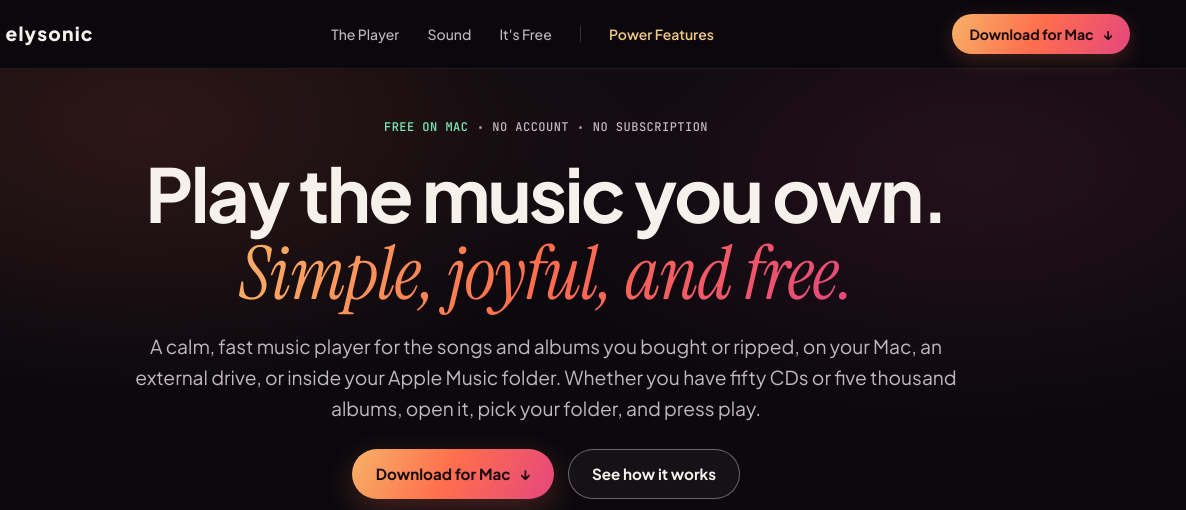
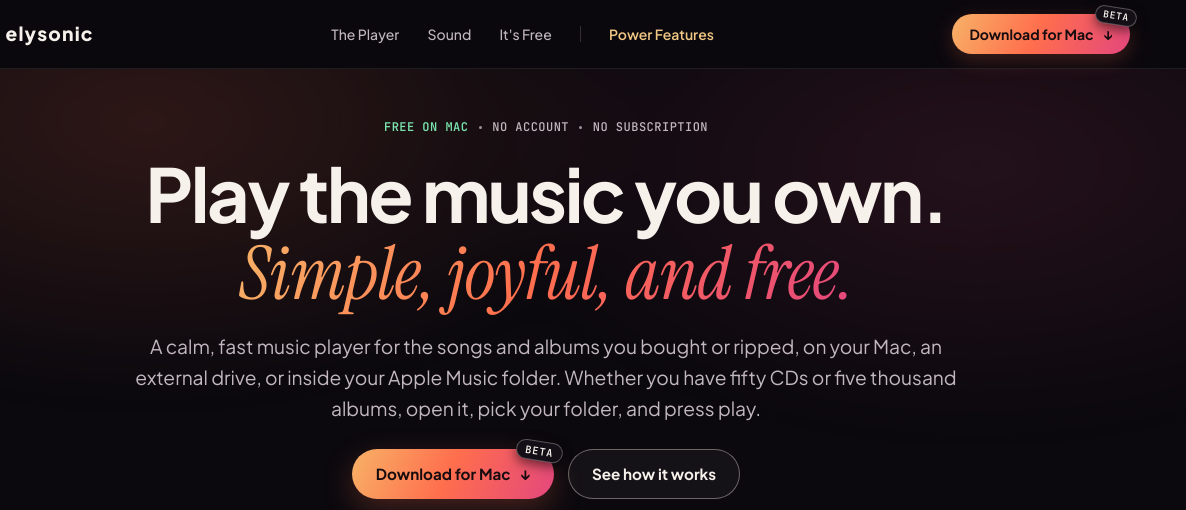
Before and after one commit to cjboco/elysonic-web, a plain HTML site: page index.html in a window 1280 px wide. Shown: the top 510 px of the page, 94-1280 px from the left. Drawn offline with Linux system fonts and the light colour scheme.

Commit message:
Restore Beta badges on download buttons

```diff
--- a/index.html
+++ b/index.html
@@ -48,6 +48,7 @@
         <a class="btn btn-primary btn-nav" href="https://github.com/cjboco/elysonic-releases/releases/latest/download/Elysonic-macOS.pkg">
           <span>Download<span class="cta-for-mac"> for Mac</span></span>
           <span aria-hidden="true">↓</span>
+          <span class="btn-beta">Beta</span>
         </a>
       </div>
     </div>
@@ -80,6 +81,7 @@
             <a class="btn btn-primary" href="https://github.com/cjboco/elysonic-releases/releases/latest/download/Elysonic-macOS.pkg">
               Download for Mac
               <span aria-hidden="true">↓</span>
+              <span class="btn-beta">Beta</span>
             </a>
             <a class="btn btn-secondary" href="#basics">
               See how it works
@@ -488,6 +490,7 @@
               <a class="btn btn-primary" href="https://github.com/cjboco/elysonic-releases/releases/latest/download/Elysonic-macOS.pkg">
                 Download for Mac
                 <span aria-hidden="true">↓</span>
+                <span class="btn-beta">Beta</span>
               </a>
               <span class="cost-meta-note">Free on Mac, forever · macOS 14+ (Apple M1 or newer) · No account or subscription</span>
             </div>
@@ -966,6 +969,7 @@
                 <a class="btn btn-primary" href="https://github.com/cjboco/elysonic-releases/releases/latest/download/Elysonic-macOS.pkg">
                   Download for Mac
                   <span aria-hidden="true">↓</span>
+                  <span class="btn-beta">Beta</span>
                 </a>
                 <a class="btn btn-secondary" href="https://github.com/cjboco/elysonic-releases/releases" target="_blank" rel="noopener">
                   View all releases on GitHub
--- a/style.css
+++ b/style.css
@@ -413,6 +413,39 @@ h4 {
   font-size: var(--text-sm);
   white-space: nowrap;
   box-shadow: 0 6px 20px rgba(255, 110, 77, 0.22);
+}
+
+.btn-beta {
+  position: absolute;
+  top: -9px;
+  right: -10px;
+  z-index: 2;
+  font-family: var(--font-mono);
+  font-size: 0.65rem;
+  font-weight: 700;
+  text-transform: uppercase;
+  letter-spacing: 0.08em;
+  line-height: 1;
+  padding: 0.24rem 0.52rem;
+  border-radius: 999px;
+  background: #140f17;
+  border: 1px solid rgba(255, 255, 255, 0.28);
+  color: var(--ink);
+  box-shadow: 0 4px 12px rgba(0, 0, 0, 0.55);
+  transform: rotate(9deg);
+  pointer-events: none;
+  transition: transform 180ms ease;
+}
+
+.btn-primary:hover .btn-beta {
+  transform: rotate(12deg) scale(1.04);
+}
+
+.btn-nav .btn-beta {
+  top: -8px;
+  right: -8px;
+  font-size: 0.6rem;
+  padding: 0.2rem 0.44rem;
 }
 
 /* Badges (strictly Power / Spec status only) */
```
